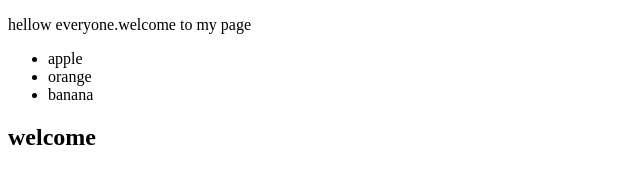
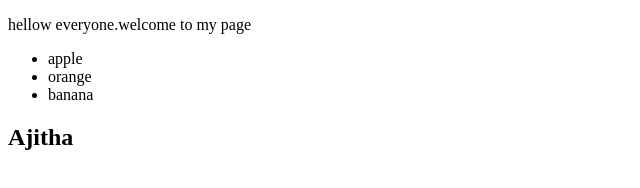
Before and after one commit to anittajithay-gif/gitlearn, a plain HTML site: page index.html in a window 1280 px wide. Shown: the full height of the page, 0-640 px from the left. Drawn offline with Linux system fonts and the light colour scheme.

Commit message:
add learn

```diff
--- a/index.html
+++ b/index.html
@@ -13,7 +13,7 @@
         <li>banana</li>
     </ul>
     <div>
-        <h2>welcome</h2>
+        <h2>Ajitha</h2>
     </div>
 </body>
 </html>
```
